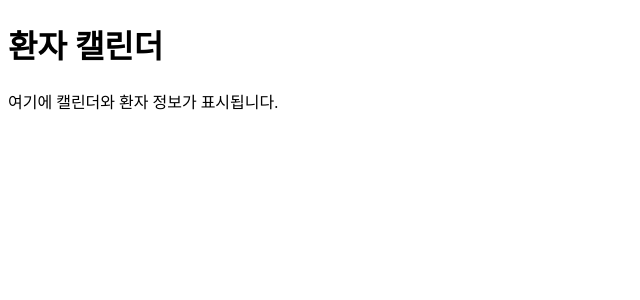
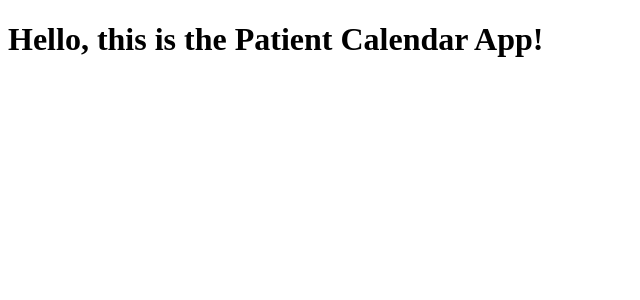
Before and after one commit to backjiyoon/patient-calendar, a Next.js app: page / in a window 1280 px wide. Shown: the top 300 px of the page, without its empty margins (0-640 px from the left). Built offline with nearby package versions, Linux system fonts and the light colour scheme.

Commit message:
Update page.tsx

```diff
--- a/app/page.tsx
+++ b/app/page.tsx
@@ -1,8 +1,3 @@
 export default function HomePage() {
-  return (
-    <main className="p-4">
-      <h1 className="text-2xl font-bold">환자 캘린더</h1>
-      <p>여기에 캘린더와 환자 정보가 표시됩니다.</p>
-    </main>
-  );
+  return <h1>Hello, this is the Patient Calendar App!</h1>;
 }
```
